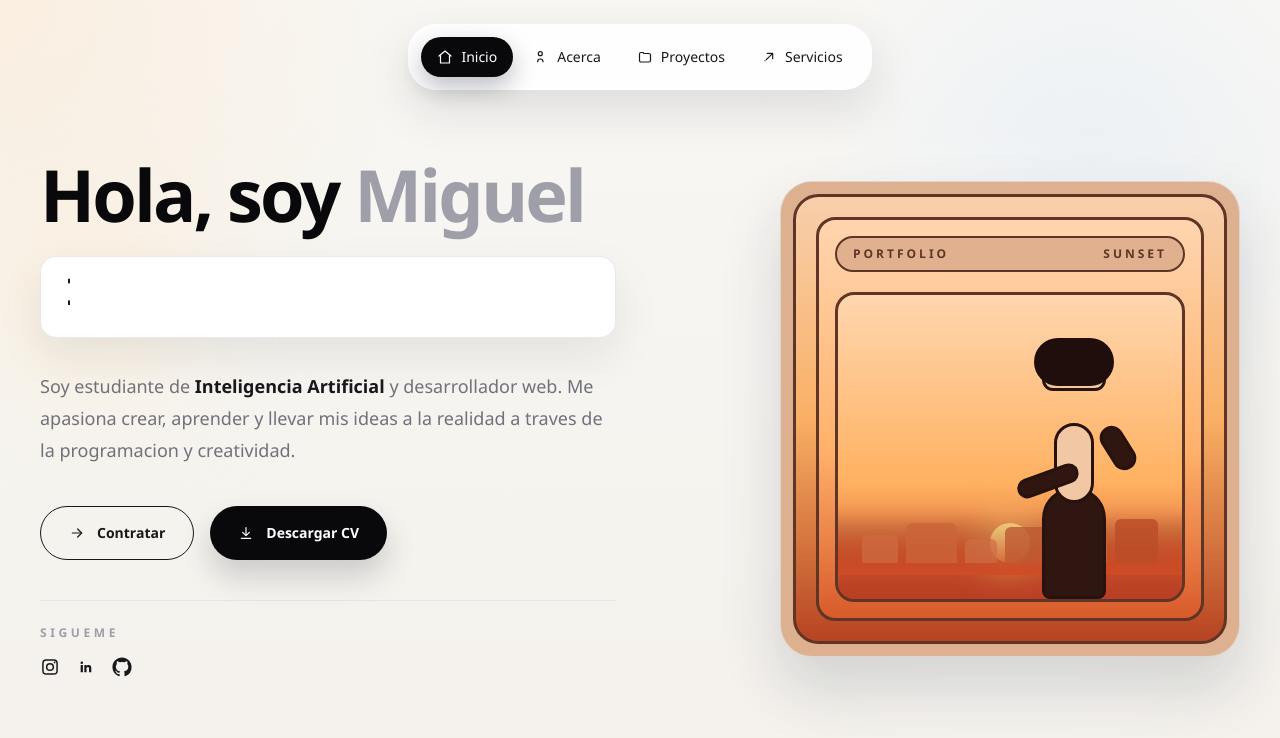
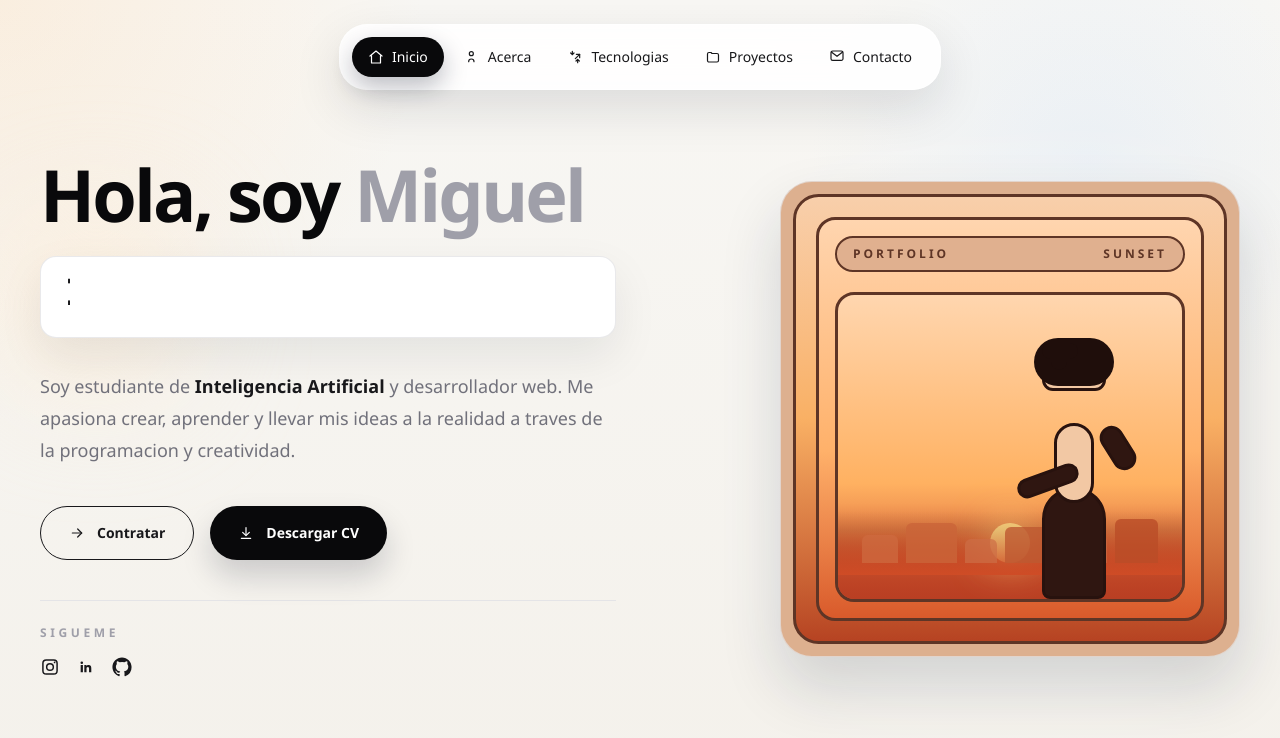
Before and after one commit to Dev-1Miguel/Portafolio, an Angular app: page / in a window 1280 px wide. Shown: the top 738 px of the page. Built offline with nearby package versions, Linux system fonts and the light colour scheme.

Commit message:
(feat) Seccion principal

```diff
--- a/src/app/shared/components/navbar/navbar.component.html
+++ b/src/app/shared/components/navbar/navbar.component.html
@@ -35,6 +35,20 @@
               <path stroke-linecap="round" stroke-linejoin="round" d="M3.75 7.5A2.25 2.25 0 0 1 6 5.25h3l1.5 1.5H18A2.25 2.25 0 0 1 20.25 9v8.25A2.25 2.25 0 0 1 18 19.5H6A2.25 2.25 0 0 1 3.75 17.25V7.5Z" />
             </svg>
           }
+          @case ('tech') {
+            <svg xmlns="http://www.w3.org/2000/svg" class="h-4 w-4" fill="none" viewBox="0 0 24 24" stroke="currentColor" stroke-width="1.8">
+              <path stroke-linecap="round" stroke-linejoin="round" d="M10.5 6 8 8.5m0 0L5.5 6M8 8.5V3.5" />
+              <path stroke-linecap="round" stroke-linejoin="round" d="M13.5 18 16 15.5m0 0 2.5 2.5M16 15.5v5" />
+              <path stroke-linecap="round" stroke-linejoin="round" d="M14 8h5v5" />
+              <path stroke-linecap="round" stroke-linejoin="round" d="m19 8-6.5 6.5" />
+            </svg>
+          }
+          @case ('contact') {
+            <svg xmlns="http://www.w3.org/2000/svg" class="h-4 w-4" fill="none" viewBox="0 0 24 24" stroke="currentColor" stroke-width="1.8">
+              <path stroke-linecap="round" stroke-linejoin="round" d="M21 5.5v9A2.5 2.5 0 0 1 18.5 17h-13A2.5 2.5 0 0 1 3 14.5v-9A2.5 2.5 0 0 1 5.5 3h13A2.5 2.5 0 0 1 21 5.5Z" />
+              <path stroke-linecap="round" stroke-linejoin="round" d="m4 5 8 6 8-6" />
+            </svg>
+          }
           @default {
             <svg xmlns="http://www.w3.org/2000/svg" class="h-4 w-4" fill="none" viewBox="0 0 24 24" stroke="currentColor" stroke-width="1.8">
               <path stroke-linecap="round" stroke-linejoin="round" d="m8 16 8-8" />
--- a/src/app/shared/components/navbar/navbar.component.ts
+++ b/src/app/shared/components/navbar/navbar.component.ts
@@ -25,8 +25,9 @@ export class NavbarComponent implements AfterViewInit {
   readonly items: NavItem[] = [
     { label: 'Inicio', href: '#inicio', icon: 'home' },
     { label: 'Acerca', href: '#acerca', icon: 'user' },
+    { label: 'Tecnologias', href: '#tecnologias', icon: 'tech' },
     { label: 'Proyectos', href: '#proyectos', icon: 'folder' },
-    { label: 'Servicios', href: '#servicios', icon: 'service' }
+    { label: 'Contacto', href: '#contacto', icon: 'contact' }
   ];
   readonly activeHref = signal('#inicio');
   readonly indicatorLeft = signal('0px');
```
